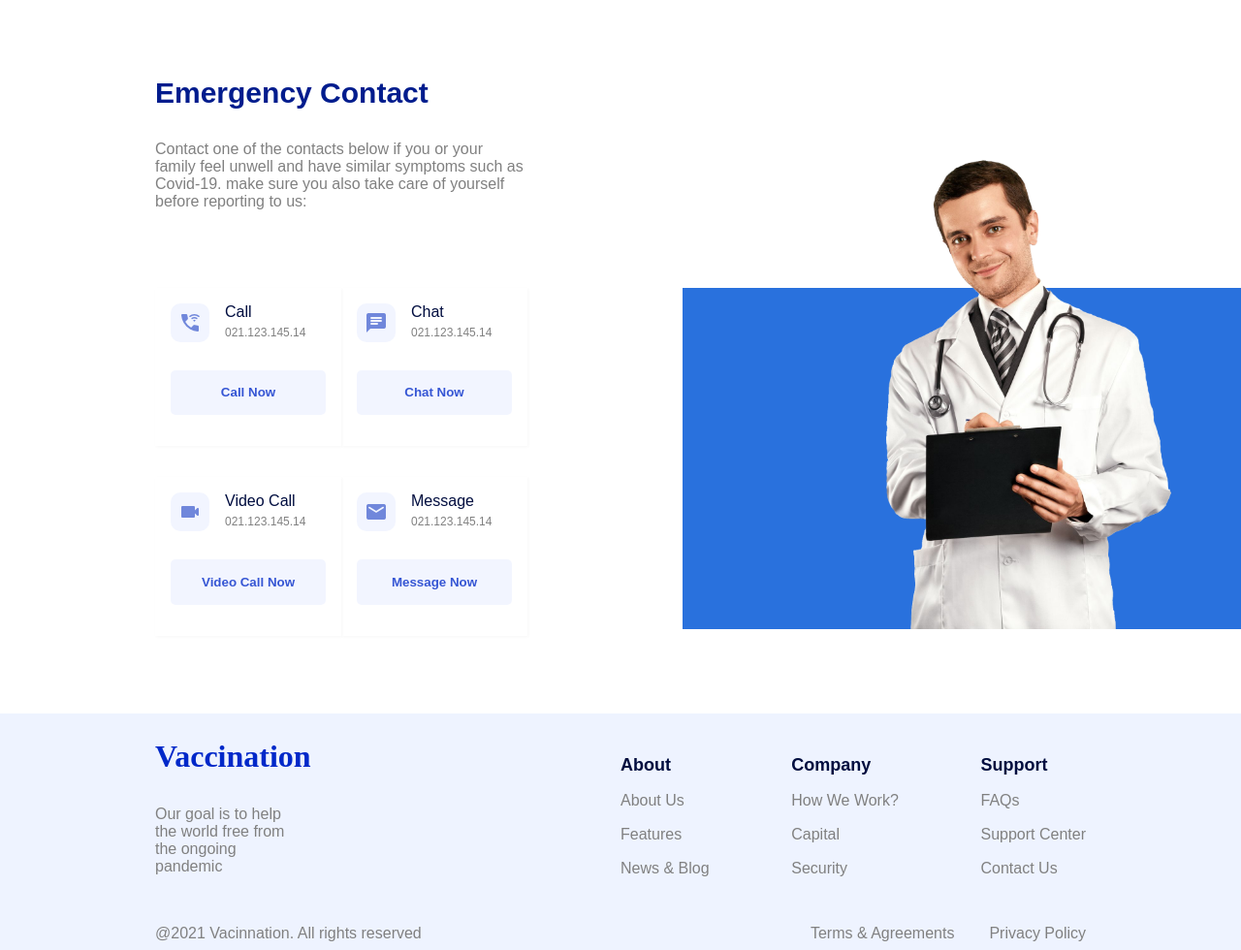
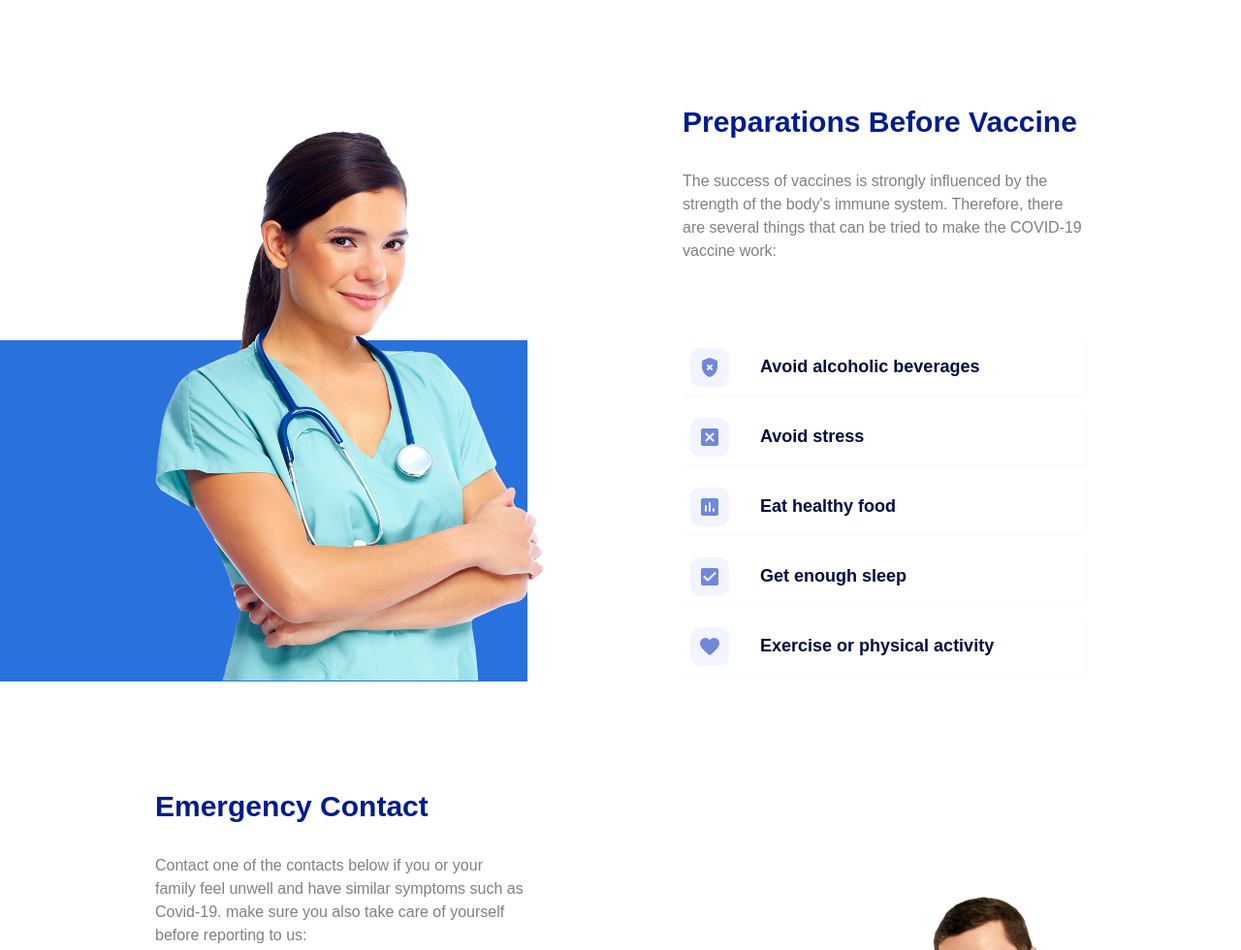
Before and after one commit to Johan-MG/Innovaccion, a plain HTML site: page Vaccination/index.html in a window 1280 px wide. Shown: the part 1500-2480 px from the top of the page at 97% size. Drawn offline with Linux system fonts and the light colour scheme.

Commit message:
add three secction

```diff
--- a/Vaccination/index.html
+++ b/Vaccination/index.html
@@ -133,9 +133,89 @@
                 </div>
             </div>
         </section>
+
         <section>
+            <div class="preparation">
+                <h3>Preparations Before Vaccine</h3>
+                <p class="text">The success of vaccines is strongly influenced by the strength of the body's immune system. Therefore, there are several things that can be tried to make the COVID-19 vaccine work:</p>
+            </div>
+            <div class="bg">
+                <img class="nurse2" src="images/nurse 1.png" alt="">
+            </div>
+            <div>
+                <div class="details">
+                    <details>
+                        <summary>
+                            <div class="icons theme-b">
+                                <span class="material-icons-round">
+                                    gpp_bad
+                                    </span>
+                            </div>
+                            <h4 class="schedule ml-2">Avoid alcoholic beverages</h4>
+                        </summary>
+                        <p class="text">Follow me on:</p>
+                        <a class="text" href="https://www.instagram.com/johan_mg_1239/" target="blank">Instragram</a>
+                        <a class="text" href="https://twitter.com/pain1239" target="blank">Twitter</a>
+                        <a class="text" href="https://github.com/Johan-MG" target="blank">Github</a>
+                    </details>
+                    <details>
+                        <summary>
+                            <div class="icons theme-b">
+                                <span class="material-icons-round">
+                                    disabled_by_default
+                                    </span>
+                            </div>
+                            <h4 class="schedule ml-2">Avoid stress</h4>
+                        </summary>
+                        <p class="text">Stress has a profound effect on immune work.</p>
+                        <p class="text">Moreover, prolanged stress can increase cortisol produccion and oxidative stress in the body.</p>
+                    </details>
+                    <details>
+                        <summary>
+                            <div class="icons theme-b">
+                                <span class="material-icons-round">
+                                    insert_chart
+                                    </span>
+                            </div>
+                            <h4 class="schedule ml-2">Eat healthy food</h4>
+                        </summary>
+                        <p class="text">Follow me on:</p>
+                        <a class="text" href="https://www.instagram.com/johan_mg_1239/" target="blank">Instragram</a>
+                        <a class="text" href="https://twitter.com/pain1239" target="blank">Twitter</a>
+                        <a class="text" href="https://github.com/Johan-MG" target="blank">Github</a>
+                    </details>
+                    <details>
+                        <summary>
+                            <div class="icons theme-b">
+                                <span class="material-icons-round">
+                                    check_box
+                                    </span>
+                            </div>
+                            <h4 class="schedule ml-2">Get enough sleep</h4>
+                        </summary>
+                        <p class="text">Follow me on:</p>
+                        <a class="text" href="https://www.instagram.com/johan_mg_1239/" target="blank">Instragram</a>
+                        <a class="text" href="https://twitter.com/pain1239" target="blank">Twitter</a>
+                        <a class="text" href="https://github.com/Johan-MG" target="blank">Github</a>
+                    </details>
+                    <details>
+                        <summary>
+                            <div class="icons theme-b">
+                                <span class="material-icons-round">
+                                    favorite
+                                    </span>
+                            </div>
+                            <h4 class="schedule ml-2">Exercise or physical activity</h4>
+                        </summary>
+                        <p class="text">Follow me on:</p>
+                        <a class="text" href="https://www.instagram.com/johan_mg_1239/" target="blank">Instragram</a>
+                        <a class="text" href="https://twitter.com/pain1239" target="blank">Twitter</a>
+                        <a class="text" href="https://github.com/Johan-MG" target="blank">Github</a>
+                    </details>
+                </div>
+            </div>
+        </section>
 
-        </section>
         <section>
             <div class="emergency">
                 <h3>Emergency Contact</h3>
--- a/Vaccination/styles.css
+++ b/Vaccination/styles.css
@@ -136,6 +136,33 @@ form button{
     justify-content: space-evenly;
     grid-column: 1/3;
 }
+.nurse2{
+    position: relative;
+    width: 400px;
+    top: -13.5rem;
+    left: 10rem;
+}
+.details{
+    margin: 5rem 10rem 5rem 10rem;
+}
+
+details{
+    width: 25rem;
+    padding: 0.5em;
+    margin-top: 1rem;
+    align-self: center;
+    justify-self: center;
+    box-shadow: 1px 1px 3px #f7f7f7,
+                -1px -1px 3px #ffffff;
+    display: flex;
+    flex-direction: column;
+}
+
+summary{
+    display: flex;
+    align-items: center;
+}
+
 footer{
     background-color: #EEF3FF;
     display: grid;
@@ -148,6 +175,7 @@ h1{
 .text{
     color: gray;
     font-family: Arial, Helvetica, sans-serif;
+    line-height: 1.5em;
 }
 .about{
     display: flex;
@@ -202,6 +230,10 @@ section{
 
 .footer_info h1{
     padding-bottom: 2rem;
+}
+.preparation{
+    grid-column: 2/3;
+    margin: 0 10rem 0 10rem;
 }
 .emergency{
     grid-column: 1/2;
```
